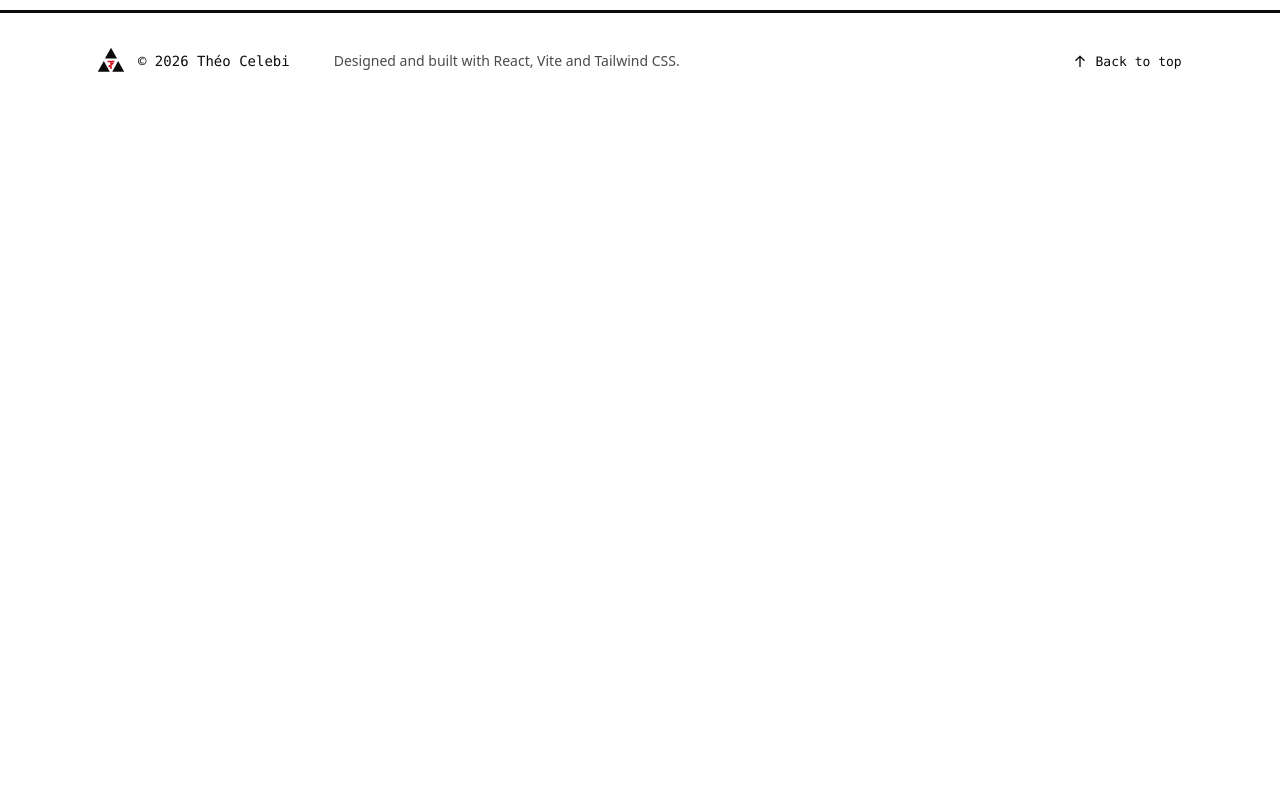
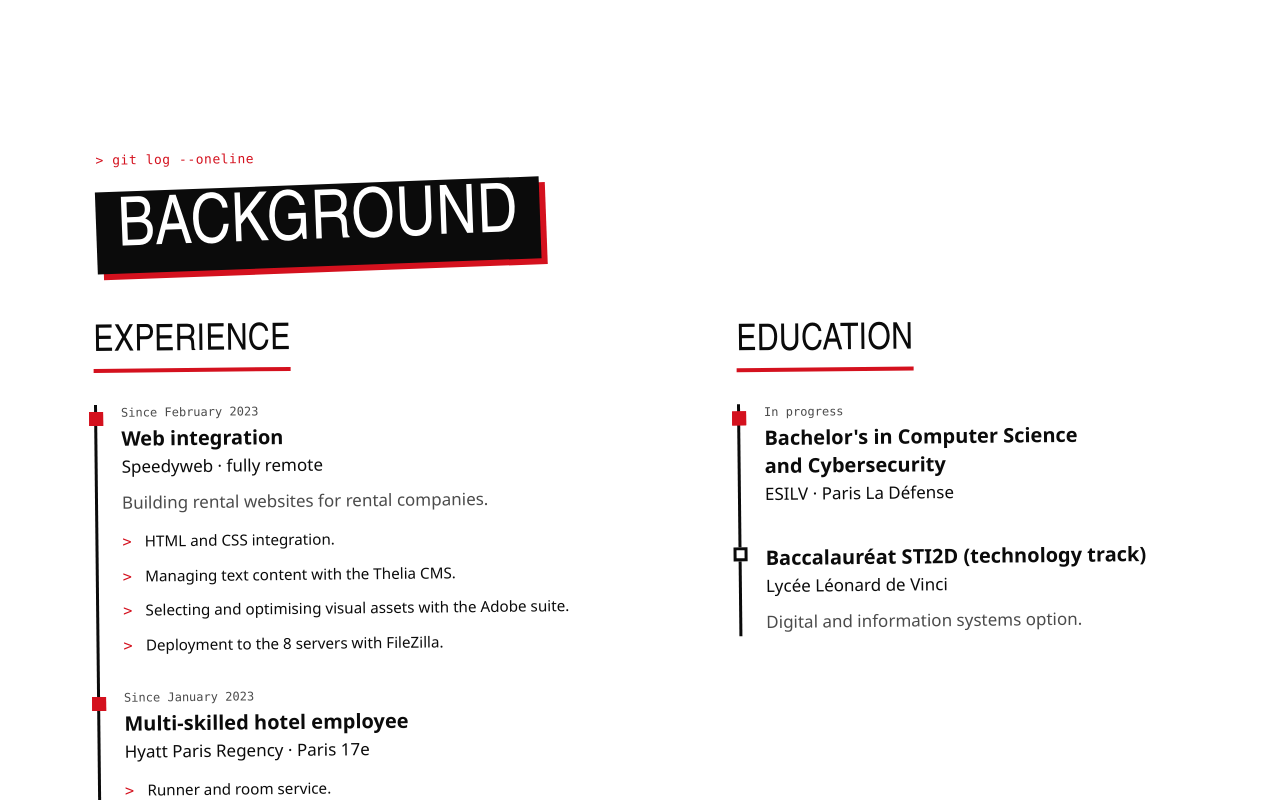
Before and after one commit to TheoCelebi/TheoCelebi.github.io, a React (Vite) app: page / in a window 1280 px wide. Shown: the part 5300-6100 px from the top of the page. Before the commit the page ends 5410 px from the top, so only its background shows below. Built offline with nearby package versions, Linux system fonts and the light colour scheme.

Commit message:
feat: ajoute la section Parcours

```diff
--- a/src/App.jsx
+++ b/src/App.jsx
@@ -3,6 +3,7 @@ import About from './components/About.jsx';
 import Footer from './components/Footer.jsx';
 import Header from './components/Header.jsx';
 import Hero from './components/Hero.jsx';
+import Journey from './components/Journey.jsx';
 import ProjectPage from './components/ProjectPage.jsx';
 import Projects from './components/Projects.jsx';
 import ScrollProgress from './components/ScrollProgress.jsx';
@@ -24,6 +25,7 @@ function Home() {
       <About />
       <Projects />
       <Skills />
+      <Journey />
     </>
   );
 }
--- /dev/null
+++ b/src/components/Journey.jsx
@@ -0,0 +1,62 @@
+import { education, experience } from '../content/journey.js';
+import { hero, journeySection, site } from '../content/site.js';
+import { useLanguage } from '../context/LanguageContext.jsx';
+import Reveal from './Reveal.jsx';
+import SectionHeading from './SectionHeading.jsx';
+import { DownloadIcon } from './icons.jsx';
+
+function Timeline({ titleId, title, items }) {
+  const { t } = useLanguage();
+
+  return (
+    <Reveal>
+      <h3 id={titleId} className="subhead mb-8">
+        {title}
+      </h3>
+      <ol className="timeline" aria-labelledby={titleId}>
+        {items.map((item) => (
+          <li key={item.id} className="timeline-item" data-current={item.current ? 'true' : undefined}>
+            {item.period ? <p className="font-mono text-xs text-muted">{t(item.period)}</p> : null}
+            <h4 className="mt-1 text-xl font-bold">{t(item.title)}</h4>
+            <p className="font-medium">{t(item.place)}</p>
+            {item.detail ? <p className="mt-2 text-muted">{t(item.detail)}</p> : null}
+            {item.items ? (
+              <ul className="bullet-list mt-3 text-[0.95rem]">
+                {item.items.map((line, index) => (
+                  <li key={index}>{t(line)}</li>
+                ))}
+              </ul>
+            ) : null}
+          </li>
+        ))}
+      </ol>
+    </Reveal>
+  );
+}
+
+export default function Journey() {
+  const { t } = useLanguage();
+
+  return (
+    <section id="parcours" aria-labelledby="titre-parcours" className="section">
+      <div className="container-page">
+        <SectionHeading id="titre-parcours" command={journeySection.eyebrow} title={t(journeySection.title)} />
+
+        <div className="grid gap-14 md:grid-cols-[1.3fr_1fr] md:gap-16">
+          <Timeline titleId="titre-experiences" title={t(journeySection.experienceTitle)} items={experience} />
+          <Timeline titleId="titre-formation" title={t(journeySection.educationTitle)} items={education} />
+        </div>
+
+        {site.cvUrl ? (
+          <Reveal className="panel mt-14 flex flex-col gap-5 p-6 sm:flex-row sm:items-center sm:justify-between">
+            <p className="font-medium">{t(journeySection.cvText)}</p>
+            <a className="btn btn-primary" href={site.cvUrl} download>
+              <DownloadIcon size={18} />
+              {t(hero.ctaCv)}
+            </a>
+          </Reveal>
+        ) : null}
+      </div>
+    </section>
+  );
+}
```
